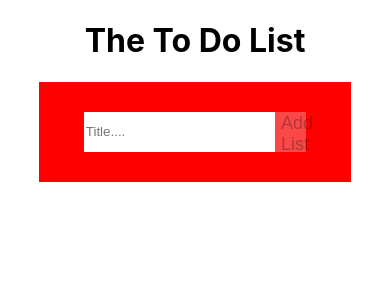
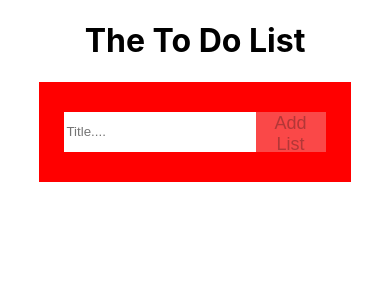
Before and after one commit to parvejg/to-do-list, a React (Create React App) app: page / in a window 390 px wide. Shown: the top 300 px of the page. Built offline with nearby package versions, Linux system fonts and the light colour scheme.

Commit message:
improvement css

```diff
--- a/src/Components/ListPage.css
+++ b/src/Components/ListPage.css
@@ -82,3 +82,12 @@
   width: 100%;
   padding-left: 8px;
 }
+@media (max-width: 600px) {
+  .input-main-wrapper {
+    width: 80%;
+  }
+  .list-add-btn {
+    padding: 0.3re 1rem;
+    min-width: 70px;
+  }
+}
--- a/src/Components/ListPage.js
+++ b/src/Components/ListPage.js
@@ -27,7 +27,6 @@ export const ListPage = () => {
       (todoItem) => todoItem.id !== Number(value)
     );
     setTodo(filteredTodo);
-    console.log({ value, filteredTodo });
   };
   return (
     <div className="list-page-main-wrapper">
```
Also changed, not shown: 1 other file (tests, documents, lock files or other folders).
